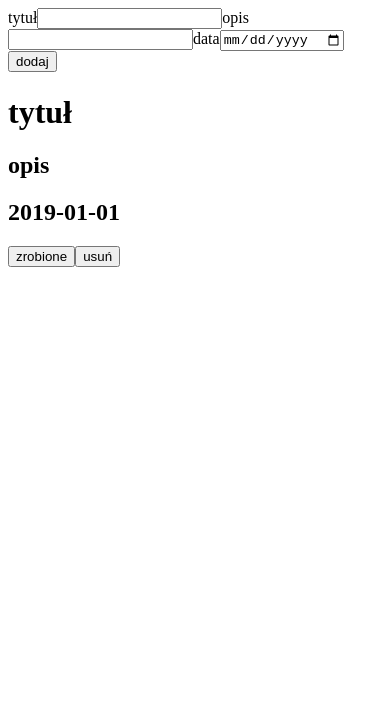
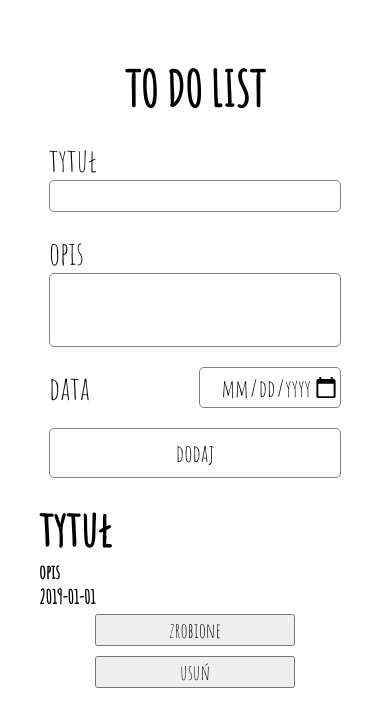
Before and after one commit to karol-pala/to-do-list, a React (Create React App) app: page / in a window 390 px wide. Shown: the top 726 px of the page. Built offline with nearby package versions, Linux system fonts and the light colour scheme.

Commit message:
responsive layout

```diff
--- a/src/Components/App.js
+++ b/src/Components/App.js
@@ -136,7 +136,8 @@ class App extends Component{
 
     render(){
         return(
-            <div>
+            <div className="app">
+                <h1 className="title">to do list</h1>
                 <Form
                     state={this.state}
                     onChangeTaskDate={this.onChangeTaskDate}
--- a/src/Components/Form.js
+++ b/src/Components/Form.js
@@ -2,18 +2,24 @@ import React from "react";
 
 function Form(props){
     return(
-        <form onSubmit={props.onAddTask}>
-            <label htmlFor="taskName">tytuł</label>
-            <input type="text" name="taskName" onChange={props.onChangeTaskName}/>
-            <label htmlFor="taskDesc">opis</label>
-            <input type="text" name="taskDesc" onChange={props.onChangeTaskDesc}/>
-            <label htmlFor="taskDate">data</label>
-            <input
-                type="date"
-                name="taskDate"
-                onInput={props.onChangeTaskDate}
-                defaultValue={props.state.taskDate}/>
-            <button>dodaj</button>
+        <form onSubmit={props.onAddTask} className="form">
+            <div className="form__name">
+                <label htmlFor="taskName" className="label">tytuł</label>
+                <textarea rows="1" name="taskName" onChange={props.onChangeTaskName}></textarea>
+            </div>
+            <div className="form__desc">
+                <label htmlFor="taskDesc" className="label">opis</label>
+                <textarea rows="4" name="taskDesc" onChange={props.onChangeTaskDesc}></textarea>
+            </div>
+            <div className="form__date">
+                <label htmlFor="taskDate" className="label">data</label>
+                <input
+                    type="date"
+                    name="taskDate"
+                    onInput={props.onChangeTaskDate}
+                    defaultValue={props.state.taskDate}/>
+            </div>
+            <button className="form__add">dodaj</button>
         </form>
     )
 }
--- a/src/Components/List.js
+++ b/src/Components/List.js
@@ -4,7 +4,7 @@ import Task from "./Task";
 function List(props){
     console.log(props.state)
     return(
-        <div>
+        <ul className="list">
             {props.state.list && props.state.list.map((item, i) => <Task  taskName={item.taskName}
                                                                             taskDesc={item.taskDesc}
                                                                             taskDate={item.taskDate}
@@ -13,7 +13,7 @@ function List(props){
                                                                             onMarkAsDone={props.onMarkAsDone}
                                                                             i={i}
                                                                             key={i}/>)}
-        </div>
+        </ul>
 
     )
 }
--- a/src/Components/Task.js
+++ b/src/Components/Task.js
@@ -2,13 +2,13 @@ import React from "react"
 
 function Task(props){
     return(
-        <div>
-            <h1>{props.taskName}</h1>
-            <h2>{props.taskDesc}</h2>
-            <h2>{props.taskDate}</h2>
+        <li className="task">
+            <h1 className="task__title">{props.taskName}</h1>
+            <h2 className="task__desc">{props.taskDesc}</h2>
+            <h2 className="task__date">{props.taskDate}</h2>
             <button onClick={() => props.onMarkAsDone(props.i)}>zrobione</button>
             <button onClick={() => props.onDeleteTask(props.taskKey)}>usuń</button>
-        </div>
+        </li>
     )
 }
 
--- a/src/index.js
+++ b/src/index.js
@@ -2,5 +2,6 @@ import React from "react";
 import ReactDOM from "react-dom";
 import {BrowserRouter} from "react-router-dom";
 import App from "./Components/App";
+import "./stylesheet.css";
 
 ReactDOM.render(<BrowserRouter><App/></BrowserRouter>, document.getElementById("root"));
--- /dev/null
+++ b/src/stylesheet.css
@@ -0,0 +1,258 @@
+@import url('https://fonts.googleapis.com/css?family=Amatic+SC');
+
+* {
+    font-family: "Amatic SC", cursive;
+}
+
+textarea, .form__date>input, .form__add{
+    border: 1px solid grey;
+    /* border-top: 2px solid grey;
+    border-bottom: 2px solid grey; */
+    border-radius: 5px;
+    background: none;
+    resize: none;
+}
+
+.title{
+    text-align: center;
+}
+
+.form__add{
+    background: none;
+}
+
+.form__add:hover{
+    background: lightgrey;
+}
+
+.app{
+    display: flex;
+    flex-direction: column;
+    position: absolute;
+    left: 20%;
+    right: 20%;
+}
+
+.form{
+    display: flex;
+    flex-direction: column;
+}
+
+.list{
+    list-style-type: none;
+    padding: 0;
+    margin: 0;
+}
+
+.form__name, .form__desc, .form__date{
+    display: flex;
+}
+
+.form__name, .form__desc{
+    flex-direction: column;
+}
+
+.form__date{
+    justify-content: space-between;
+}
+
+.form__date>input{
+    text-align: right;
+}
+
+/*lowest, portrait*/
+@media screen and (max-width: 415px) and (orientation: portrait){
+    .title{
+        margin: 0;
+        margin-top: 50px;
+        text-transform: uppercase;
+        font-size: 3em;
+        padding: 0;
+    }
+
+    .app{
+        left: 10%;
+        right: 10%;
+    }
+
+    .label{
+        font-size: 2em;
+    }
+
+    .form{
+        height: 100%;
+        padding: 10px;
+    }
+
+    .form__name>textarea{
+        font-size: 1.3em;
+        letter-spacing: 2px;
+    }
+
+    .form__desc>textarea{
+        letter-spacing: 2px;
+    }
+
+    .form__date>input{
+        min-width: 100px;
+        font-size: 1.5em;
+    }
+
+    .form__add{
+        display: block;
+        height: 50px;
+        font-size: 1.5em;
+    }
+
+    .form__add, .form__date, .form__name, .form__desc{
+        margin: 10px 0 10px 0;
+    }
+
+    .task{
+        display: flex;
+        flex-direction: column;
+    }
+
+    .task>button{
+        width: 200px;
+        align-self: center;
+        margin: 5px;
+        font-size: 1.3em;
+    }
+
+    .task__title{
+        font-size: 3em;
+    }
+
+    .task__desc, .task__date{
+        font-size: 1.2em;
+    }
+
+    .task__title, .task__desc, .task__date{
+        padding: 0;
+        margin: 0;
+    }
+}
+
+
+/*lowest, landscape*/
+@media screen and (max-width: 767px) and (orientation: landscape){
+    .title{
+        font-size: 4em;
+        margin: 0;
+    }
+
+    .label{
+        font-size: 1.5em;
+    }
+
+    .form__add, .form__date, .form__name, .form__desc{
+        margin: 10px 0 10px 0;
+    }
+
+    .form__add, .form__date>input{
+        font-size: 1.5em;
+    }
+
+    .task{
+        display: flex;
+        flex-direction: column;
+    }
+
+    .task__title, .task__desc, .task__date{
+        align-self: flex-end;
+        padding: 0;
+        margin: 0;
+    }
+
+    .task>button{
+        width: 200px;
+        align-self: center;
+        margin: 5px;
+        font-size: 1.3em;
+    }
+}
+/*highest, landscape*/
+@media screen and (min-width: 768px) and (orientation: landscape){
+    .title{
+        margin: 0;
+        margin-top: 50px;
+        font-size: 5em;
+    }
+    .label{
+        font-size: 3em;
+    }
+    textarea{
+        font-size: 2em;
+    }
+    .form__add{
+        font-size: 3em;
+    }
+    .form__add, .form__date, .form__name, .form__desc{
+        margin: 10px 0 10px 0;
+    }
+    .form__date>input{
+        min-width: 200px;
+        font-size: 2em;
+    }
+    .task{
+        display: flex;
+        flex-direction: column;
+    }
+    .task__title, .task__desc, .task__date{
+        align-self: flex-end;
+        padding: 0;
+        margin: 0;
+    }
+    .task__title{
+        font-size: 3em;
+    }
+    .task__desc, .task__date{
+        font-size: 2em;
+    }
+    .task>button{
+        width: 200px;
+        align-self: center;
+        margin: 5px;
+        font-size: 2em;
+    }
+}
+/*highest, portrait*/
+@media screen and (min-width: 768px) and (orientation: portrait){
+    .title{
+        font-size: 5em;
+    }
+    .label{
+        font-size: 3em;
+    }
+    textarea{
+        font-size: 2em;
+    }
+    .form__add{
+        font-size: 3em;
+    }
+    .form__add, .form__date, .form__name, .form__desc{
+        margin: 10px 0 10px 0;
+    }
+    .task{
+        display: flex;
+        flex-direction: column;
+    }
+    .task__title, .task__desc, .task__date{
+        align-self: flex-end;
+        padding: 0;
+        margin: 0;
+    }
+    .task__title{
+        font-size: 3em;
+    }
+    .task__desc, .task__date{
+        font-size: 2em;
+    }
+    .task>button{
+        width: 200px;
+        align-self: center;
+        margin: 5px;
+        font-size: 2em;
+    }
+}
```
